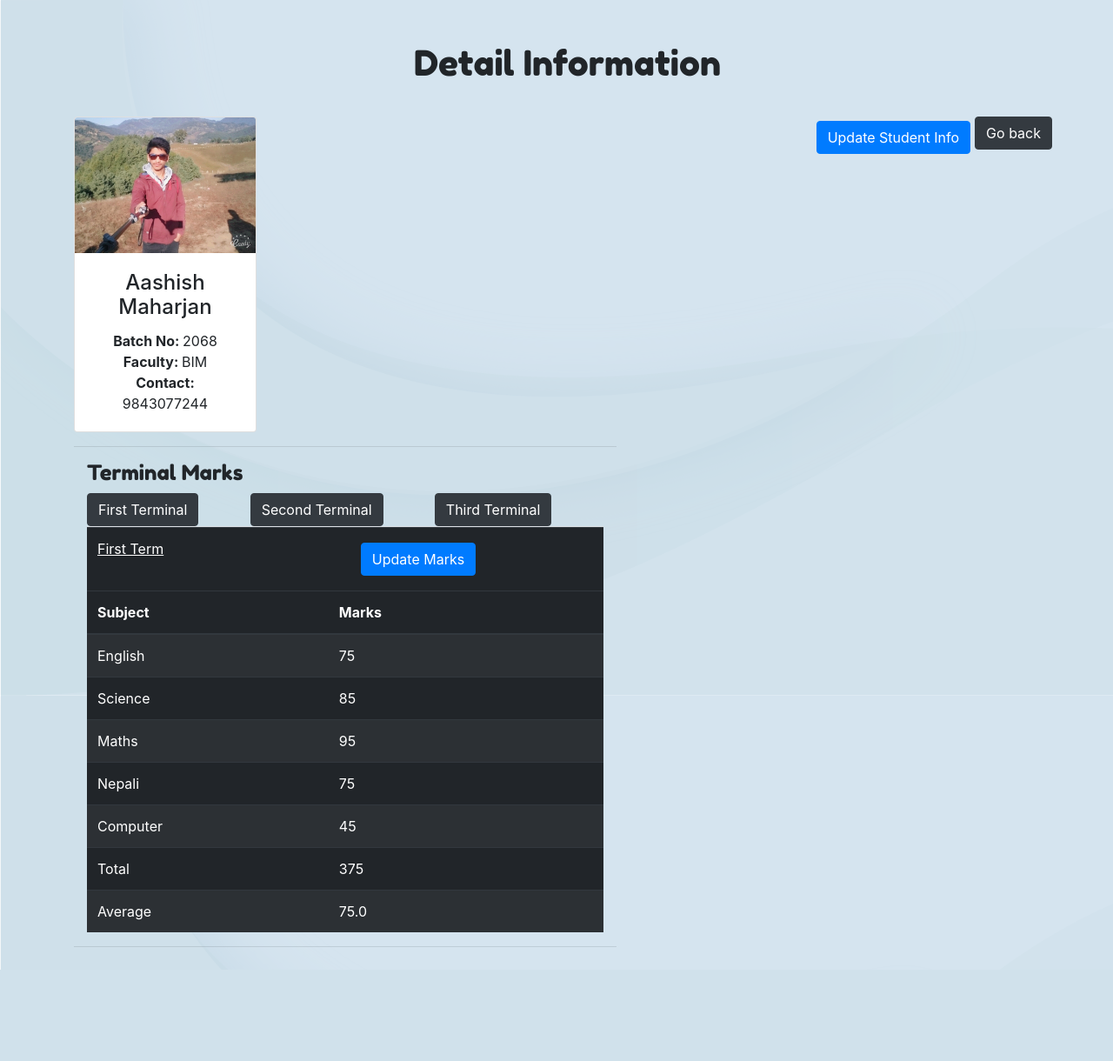
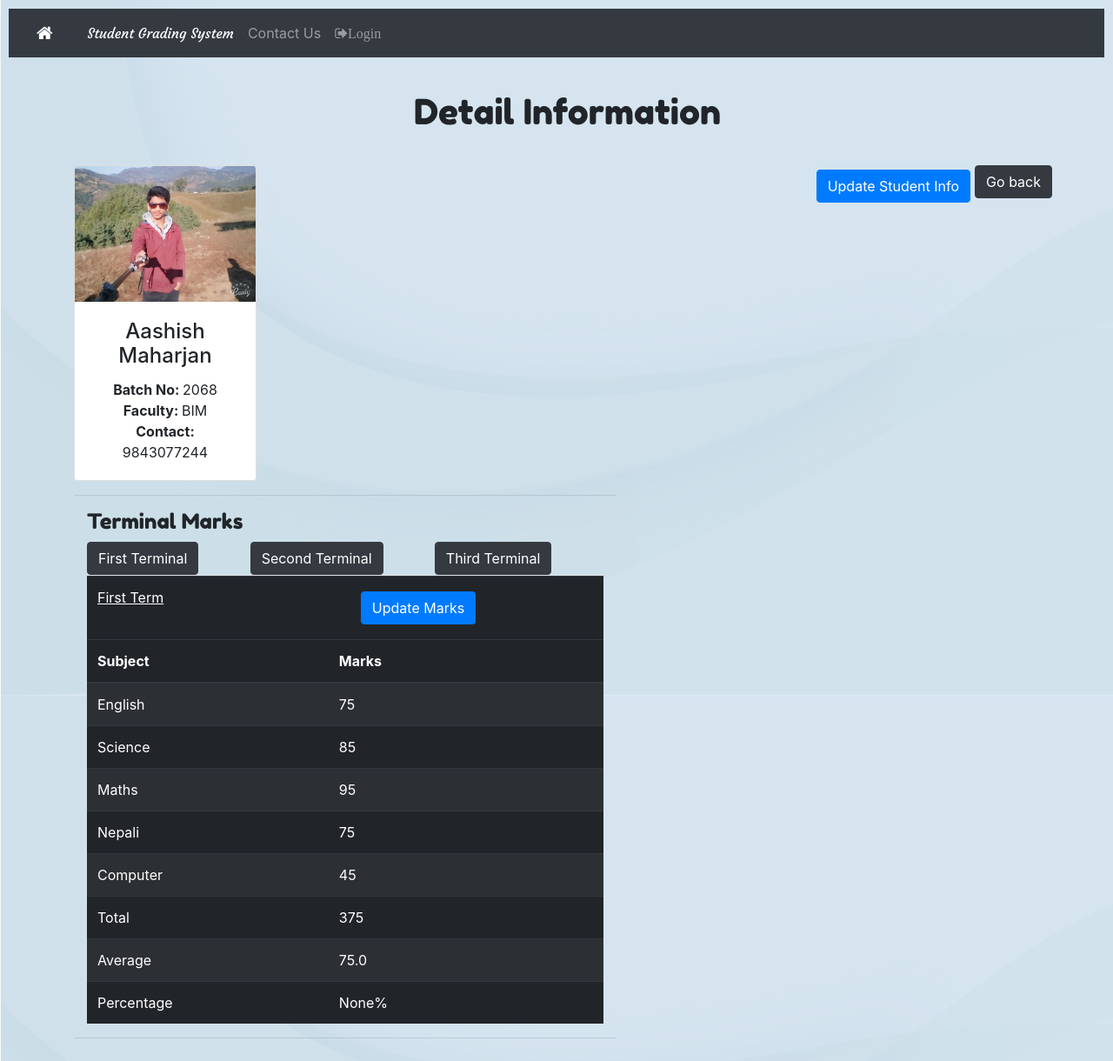
Before and after one commit to NewaAashish/AashishInternship, a Django app: page /student/detail/36/ in a window 1280 px wide. Shown: the whole page at 87% size. Before the commit the page ends 1115 px from the top, so only its background shows below. Run offline with Django 3.2, Linux system fonts and the light colour scheme; data comes from the database, SQL or seed files in the repository; both versions use the stored data as it was after the commit; some libraries are stand-ins or nearby versions.

Commit message:
update student login page

```diff
--- a/studentinfo/models.py
+++ b/studentinfo/models.py
@@ -27,6 +27,7 @@
     computer=models.IntegerField()
     avg = models.FloatField(null=True, blank=True)
     total=models.IntegerField(blank=True, null=True)
+    percent = models.FloatField(null=True, blank=True)
 
     def __int__(self):
         return self.roll
--- a/studentinfo/templates/base.html
+++ b/studentinfo/templates/base.html
@@ -27,7 +27,7 @@
 </head>
 
 <body>
-  {% if request.user.is_authenticated %}
+
   <nav class="navbar navbar-expand-sm bg-dark navbar-dark">
     <!-- Brand/logo -->
     <a class="navbar-brand nav-link " href="{% url 'index' %}"><i class="fa fa-home" aria-hidden="true"></i></a>
@@ -35,19 +35,30 @@
     <!-- Links -->
     <ul class="navbar-nav">
       <li class="nav-link dance active">Student Grading System</li>
+      {% if request.user.is_authenticated %}
       <li class="nav-item">
+
+
         <a class="nav-link" href="{% url 'add' %}"><i class="fa fa-plus" aria-hidden="true">Add Student</i></a>
+      </li>    {% endif %}
+
+      <li class="nav-item">
+        <a class="nav-link" href="{% url 'home' %}">Contact Us</a>
       </li>
+
       <li class="nav-item">
-        <a class="nav-link" href="contact.html">Contact Us</a>
-      </li>
-      <li class="nav-item">
+    {% if request.user.is_authenticated %}
         <a class="nav-link" href="{% url 'account_logout' %}"><i class="fa fa-sign-out"
             aria-hidden="true">Logout</i></a>
+    {% else %}
+        <a class="nav-link" href="{% url 'account_login' %}"><i class="fa fa-sign-out"
+            aria-hidden="true">Login</i></a>
+    {% endif %}
       </li>
+
     </ul>
   </nav>
-  {% endif %}
+
 
   {% block content %}
 
--- a/studentinfo/templates/tab.html
+++ b/studentinfo/templates/tab.html
@@ -78,6 +78,11 @@
                         <td>{{ first_term.avg }}</td>
 
                     </tr>
+                    <tr>
+                        <td>Percentage</td>
+                        <td>{{ first_term.percent }}%</td>
+
+                    </tr>
 
                 </tbody>
             </table>
@@ -136,6 +141,11 @@
                         <td>{{ second_term.avg }}</td>
 
                     </tr>
+                    <tr>
+                        <td>Percentage</td>
+                        <td>{{ second_term.percent }}%</td>
+
+                    </tr>
                 </tbody>
             </table>
         </div>
@@ -192,6 +202,11 @@
                         <td>{{ third_term.avg }}</td>
 
                     </tr>
+                    <tr>
+                        <td>Percentage</td>
+                        <td>{{ third_term.percent }}%</td>
+
+                    </tr>
                 </tbody>
             </table>
         </div>
--- a/studentinfo/urls.py
+++ b/studentinfo/urls.py
@@ -1,5 +1,5 @@
 from django.conf.urls import url
-from . views import Info_ListView, Info_DetailView, Info_DeleteView, Info_FormView, Marks_MarksView, Marks_ListView, Marks_DisplayView, Marks_UpdateView, Info_UpdateView,TemplateView
+from . views import Info_ListView, Info_DetailView, Info_DeleteView, Info_FormView, Marks_MarksView, Marks_ListView, Marks_DisplayView, Marks_UpdateView, Info_UpdateView,Home
 from django.contrib.auth.views import login
 
 
@@ -13,5 +13,5 @@
     url(r'^student/displaymarks/(?P<pk>[-\w]+)/$', Marks_DisplayView.as_view(), name='display-marks'),
     url(r'^student/update/(?P<pk>[-\w]+)/$', Marks_UpdateView.as_view(), name='updatemarks'),
     url(r'^student/updatestudent/(?P<pk>[-\w]+)/$', Info_UpdateView.as_view(), name='updatestudent'),
-    url ('', TemplateView.as_view(template_name='contact.html')),
+    url (r'contact/$', Home.as_view(),name='home'),
 ]
--- a/studentinfo/views.py
+++ b/studentinfo/views.py
@@ -69,7 +69,7 @@
     template_name = 'deleteform.html'
 
 
-class Info_FormView(FormView):
+class Info_FormView(LoginRequiredMixin, FormView):
     template_name = 'add.html'
     form_class = InfoForm
     success_url = reverse_lazy('index')
@@ -105,6 +105,7 @@
         marks.student = Info.objects.get(id=self.kwargs['student_id'])
         marks.total = marks.english + marks.science + marks.maths + marks.nepali + marks.computer
         marks.avg = marks.total/5
+        marks.percent = (marks.total/500)*100
         marks.save()
         return super(Marks_MarksView, self).form_valid(form)
 
@@ -135,7 +136,7 @@
 
 
 class Home(TemplateView):
-    template_name = 'contact-us.html'
+    template_name = 'contact.html'
 
 # class Search_View(TemplateView):
 #     template_name = 'autocomplete.html'
```
Also changed, not shown: db.sqlite3, studentinfo/migrations/0020_marks_gpa.py (added), studentinfo/migrations/0021_auto_20190703_1559.py (added).
